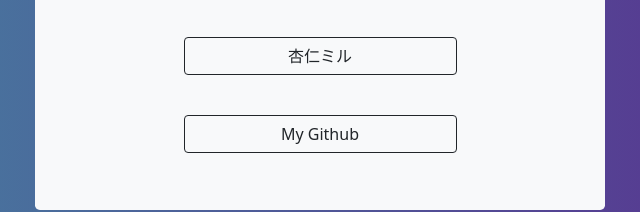
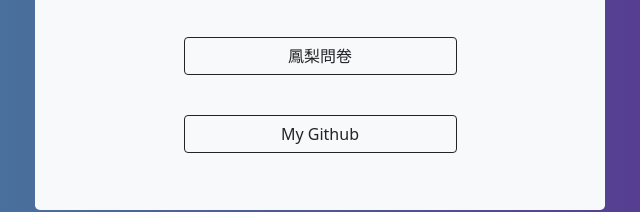
Before and after one commit to syzygy608/links_switcher, a plain HTML site: page index.html in a window 1280 px wide. Shown: the part 224-436 px from the top of the page, 320-960 px from the left. Drawn offline with nearby package versions, Linux system fonts and the light colour scheme.

Commit message:
Update index.html

```diff
--- a/index.html
+++ b/index.html
@@ -28,7 +28,7 @@
                     <div class="d-grid gap-2 col-6 mx-auto">
                         <button type = "button" class = "btn btn-outline-dark" onclick = "location.href = 'https://hackmd.io/@ternence130/HkEgFEVIY'">自我介紹</button>
                         <br>
-                        <button type = "button" class = "btn btn-outline-dark" onclick = "location.href = 'https://www.youtube.com/c/AnninMiruChannel'">杏仁ミル</button>
+                        <button type = "button" class = "btn btn-outline-dark" onclick = "location.href = 'https://www.surveycake.com/s/dm8O3'">鳳梨問卷</button>
                         <br>
                         <button type = "button" class = "btn btn-outline-dark" onclick = "location.href = 'https://github.com/syzygy608'">My Github</button>
                     </div>
```
